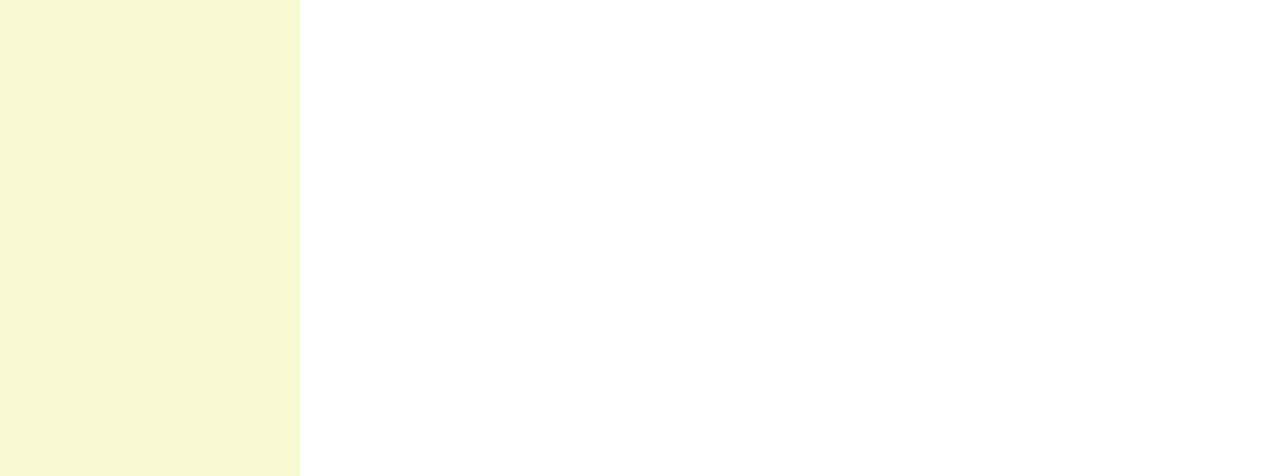
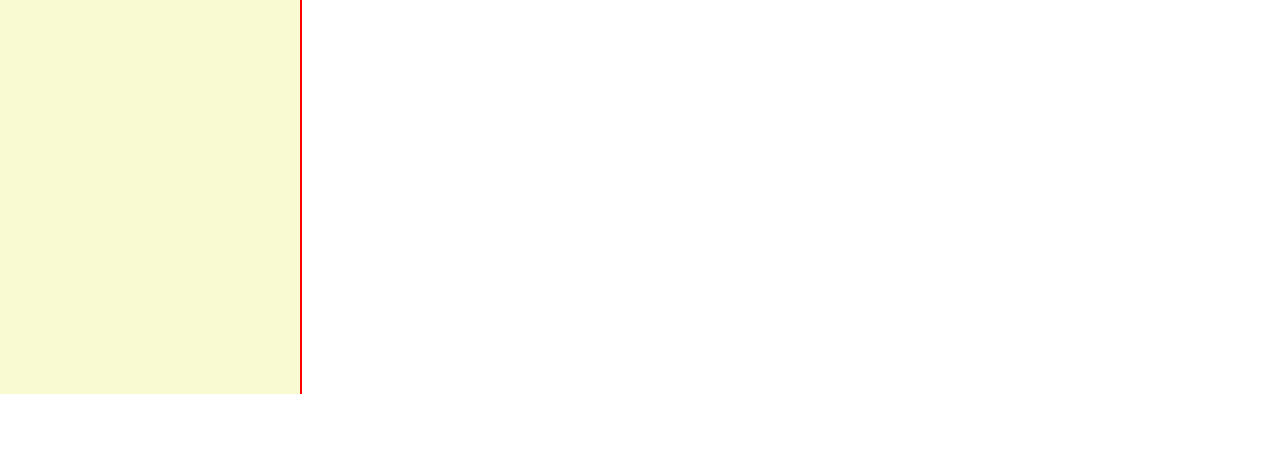
Before and after one commit to yrnisus/To-Do-List, a website built with webpack: page dist/index.html in a window 1280 px wide. Shown: the part 406-882 px from the top of the page. After the commit the page ends 800 px from the top, so only its background shows below. Built offline with nearby package versions, Linux system fonts and the light colour scheme.

Commit message:
Changing content wrapper

```diff
--- a/src/index.js
+++ b/src/index.js
@@ -14,6 +14,10 @@ function createPage() {
 
     const contentContainer = document.createElement('div');
     contentContainer.classList.add("content-container");
+
+    // const empty = document.createElement('div');
+    // empty.classList.add("empty");
+    // contentContainer.appendChild(empty);
 
     contentContainer.appendChild(sidebar());
     contentContainer.appendChild(content());
--- a/src/style.css
+++ b/src/style.css
@@ -10,8 +10,7 @@ body {
     margin: 0;
     background-color: var(--bg-color);
     height: 100vh;
-    width: 100%;
-    overflow: hidden;
+    display: flex;
 }
 
 .content {
@@ -28,6 +27,9 @@ header {
     display: flex;
     justify-content: center;
     align-items: center;
+    position: fixed;
+    top: 0;
+    z-index: 1;
 }
 
 .header-wrapper {
@@ -62,12 +64,12 @@ header {
 
 }
 
-/* CONTENT SECTION */
+
 
 .content-container{
-    height: 100%;
     display: grid;
     grid-template-columns: 300px 1fr;
+    grid-template-rows: 80px 1fr;
 }
 
 /* SIDEBAR SECTION*/
@@ -78,6 +80,8 @@ header {
     display: flex;
     flex-direction: column;
     align-items: center;
+    grid-row: 2/4;
+    grid-column: 1/2;
 }
 
 .sidebar-wrapper {
@@ -129,9 +133,21 @@ ul {
     background-color: var(--highlight-color);
 }
 
-
+/* CONTENT SECTION */
 
 
 .content-wrapper {
+    display: flex;
+    justify-content: center;
+    align-items: center;
+    border: 1px solid red;
+    grid-row: 2/3;
+    grid-column: 2/3;
+}
 
-}
+/* .empty {
+    height: 80px;
+    width: 100%;
+    grid-row: 1/2;
+    grid-column: 1 / 3;
+} */
```
